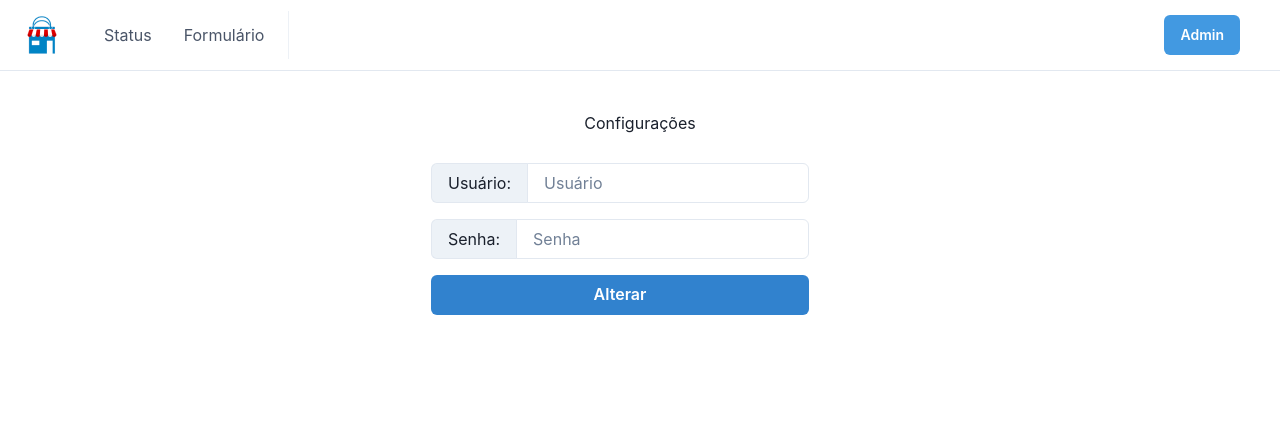
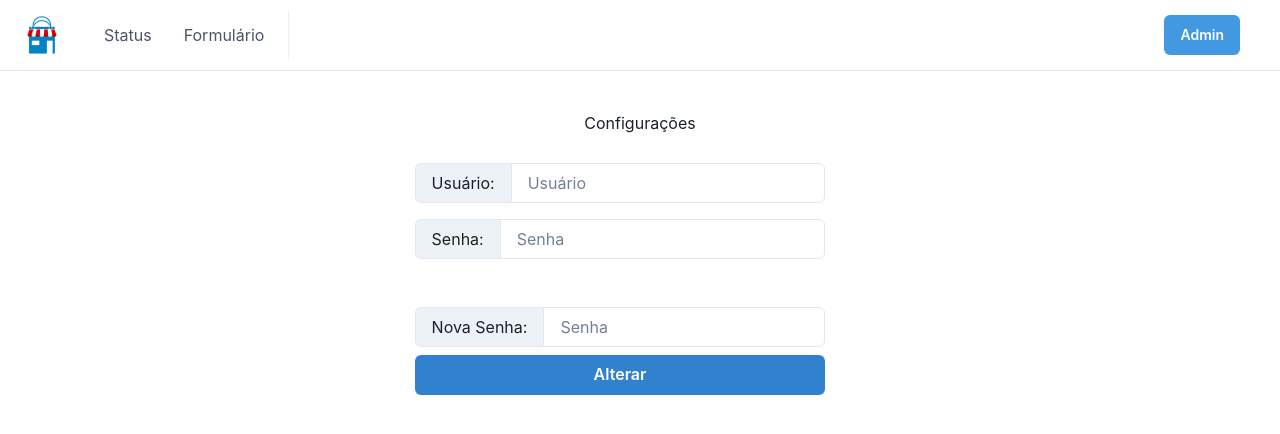
Before and after one commit to mateusvg/sistema_atestado_medico_Type_script, a React (Create React App) app: page /login/settings in a window 1280 px wide. Shown: the top 434 px of the page. Built offline with nearby package versions, Linux system fonts and the light colour scheme.

Commit message:
cpf field limit max length

```diff
--- a/src/Pages/Settings.tsx
+++ b/src/Pages/Settings.tsx
@@ -35,6 +35,19 @@ export default function SettingsPage() {
                                 setSenha(e.target.value)
                             } />
                     </InputGroup>
+
+                    <Stack mt={4}>
+                        <InputGroup mt={4}>
+                            <InputLeftAddon children='Nova Senha:' />
+                            <Input
+                                type='password'
+                                placeholder='Senha'
+                                required
+                                disabled={state !== 'initial'}
+                                onChange={(e: ChangeEvent<HTMLInputElement>) =>
+                                    setSenha(e.target.value)
+                                } />
+                        </InputGroup>
                         <Button
                             colorScheme={state === 'success' ? 'green' : 'blue'}
                             isLoading={state === 'submitting'}
@@ -43,6 +56,7 @@ export default function SettingsPage() {
                             {state === 'success' ? <CheckIcon /> : 'Alterar'}
                         </Button>
                     </Stack>
+                </Stack>
             </Center>
         </Stack>
     )
--- a/src/Pages/Table.tsx
+++ b/src/Pages/Table.tsx
@@ -37,7 +37,7 @@ import { deleteTableRegister } from '../services/Admin/TableAdmin/deleteRegister
 import { updateStatusTableAdmin } from '../services/Admin/TableAdmin/updateStatusTable'
 import { getAllRegistersAdmin } from '../services/Admin/TableAdmin/getAllRegisterTable'
 import { getStatusCountRegistersAdmin } from '../services/Admin/TableAdmin/getStatusCountAdminTable'
-
+import { mask } from "../utils/MaskFormaterCPF"
 
 export default function TablePage(props: any) {
 
@@ -132,9 +132,9 @@ export default function TablePage(props: any) {
 
     const [searchInput, setSearchInput] = useState("")
     const handleChange = (e: any) => {
+        const { value } = e.target
         e.preventDefault()
-        console.log(searchInput)
-        setSearchInput(e.target.value)
+        setSearchInput(mask(value))
     }
     if (searchInput.length > 0) {
         result.filter((data) => {
@@ -245,6 +245,7 @@ export default function TablePage(props: any) {
                             id="outlined-basic"
                             onChange={handleChange}
                             value={searchInput}
+                            maxLength={14}
                         />
                     </InputGroup>
                 </Stack>
```
Lines whose indentation alone changed are shown as unchanged.
